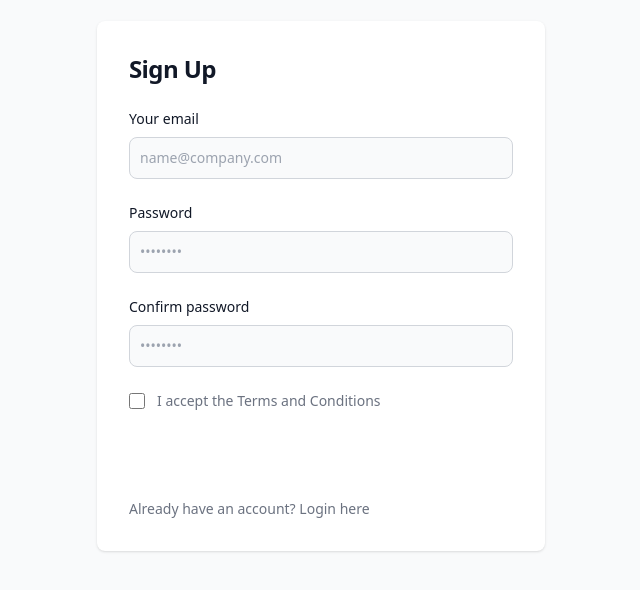
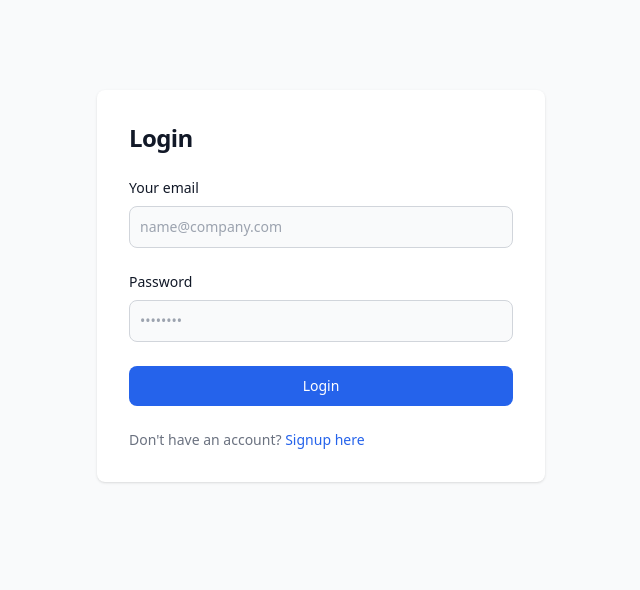
Before and after one commit to numan-iftikhar/face-app, a Vue app: page / in a window 1280 px wide. Shown: the part 114-704 px from the top of the page, without its empty margins (319-959 px from the left). Built offline with nearby package versions, Linux system fonts and the light colour scheme.

Commit message:
design login form

```diff
--- a/src/views/LoginView.vue
+++ b/src/views/LoginView.vue
@@ -10,7 +10,7 @@
           <h1
             class="text-xl font-bold leading-tight tracking-tight text-gray-900 md:text-2xl dark:text-white"
           >
-            Sign Up
+            Login
           </h1>
 
           <form class="space-y-4 md:space-y-6" action="#">
@@ -44,56 +44,18 @@
                 required=""
               />
             </div>
-            <div>
-              <label
-                for="confirm-password"
-                class="block mb-2 text-sm font-medium text-gray-900 dark:text-white"
-                >Confirm password</label
-              >
-              <input
-                type="confirm-password"
-                name="confirm-password"
-                id="confirm-password"
-                placeholder="••••••••"
-                class="bg-gray-50 border border-gray-300 text-gray-900 sm:text-sm rounded-lg focus:ring-primary-600 focus:border-primary-600 block w-full p-2.5 dark:bg-gray-700 dark:border-gray-600 dark:placeholder-gray-400 dark:text-white dark:focus:ring-blue-500 dark:focus:border-blue-500"
-                required=""
-              />
-            </div>
-            <div class="flex items-start">
-              <div class="flex items-center h-5">
-                <input
-                  id="terms"
-                  aria-describedby="terms"
-                  type="checkbox"
-                  class="w-4 h-4 border border-gray-300 rounded bg-gray-50 focus:ring-3 focus:ring-primary-300 dark:bg-gray-700 dark:border-gray-600 dark:focus:ring-primary-600 dark:ring-offset-gray-800"
-                  required=""
-                />
-              </div>
-              <div class="ml-3 text-sm">
-                <label
-                  for="terms"
-                  class="font-light text-gray-500 dark:text-gray-300"
-                  >I accept the
-                  <a
-                    class="font-medium text-primary-600 hover:underline dark:text-primary-500"
-                    href="#"
-                    >Terms and Conditions</a
-                  ></label
-                >
-              </div>
-            </div>
             <button
               type="submit"
-              class="w-full text-white bg-primary-600 hover:bg-primary-700 focus:ring-4 focus:outline-none focus:ring-primary-300 font-medium rounded-lg text-sm px-5 py-2.5 text-center dark:bg-primary-600 dark:hover:bg-primary-700 dark:focus:ring-primary-800"
+              class="w-full text-white bg-blue-600 hover:bg-blue-700 focus:ring-4 focus:outline-none focus:ring-blue-300 font-medium rounded-lg text-sm px-5 py-2.5 text-center dark:bg-blue-600 dark:hover:bg-blue-700 dark:focus:ring-blue-800"
             >
-              Create an account
+              Login
             </button>
             <p class="text-sm font-light text-gray-500 dark:text-gray-400">
-              Already have an account?
-              <a
-                href="#"
-                class="font-medium text-primary-600 hover:underline dark:text-primary-500"
-                >Login here</a
+              Don't have an account?
+              <router-link
+                to="/signup"
+                class="font-medium text-blue-600 hover:underline dark:text-blue-500"
+                >Signup here</router-link
               >
             </p>
           </form>
--- a/tailwind.config.cjs
+++ /dev/null
@@ -1,8 +0,0 @@
-/** @type {import('tailwindcss').Config} */
-module.exports = {
-  content: ["./index.html", "./src/**/*.{vue,js,ts,jsx,tsx}"],
-  theme: {
-    extend: {},
-  },
-  plugins: [],
-};
--- /dev/null
+++ b/tailwind.config.js
@@ -0,0 +1,59 @@
+/** @type {import('tailwindcss').Config} */
+module.exports = {
+  content: ["./index.html", "./src/**/*.{vue,js,ts,jsx,tsx}"],
+  theme: {
+    extend: {
+      colors: {
+        primary: {
+          50: "#eff6ff",
+          100: "#dbeafe",
+          200: "#bfdbfe",
+          300: "#93c5fd",
+          400: "#60a5fa",
+          500: "#3b82f6",
+          600: "#2563eb",
+          700: "#1d4ed8",
+          800: "#1e40af",
+          900: "#1e3a8a",
+        },
+      },
+    },
+    fontFamily: {
+      body: [
+        "Montserrat",
+        "ui-sans-serif",
+        "system-ui",
+        "-apple-system",
+        "system-ui",
+        "Segoe UI",
+        "Roboto",
+        "Helvetica Neue",
+        "Arial",
+        "Noto Sans",
+        "sans-serif",
+        "Apple Color Emoji",
+        "Segoe UI Emoji",
+        "Segoe UI Symbol",
+        "Noto Color Emoji",
+      ],
+      sans: [
+        "Montserrat",
+        "ui-sans-serif",
+        "system-ui",
+        "-apple-system",
+        "system-ui",
+        "Segoe UI",
+        "Roboto",
+        "Helvetica Neue",
+        "Arial",
+        "Noto Sans",
+        "sans-serif",
+        "Apple Color Emoji",
+        "Segoe UI Emoji",
+        "Segoe UI Symbol",
+        "Noto Color Emoji",
+      ],
+    },
+  },
+  plugins: [],
+};
```
